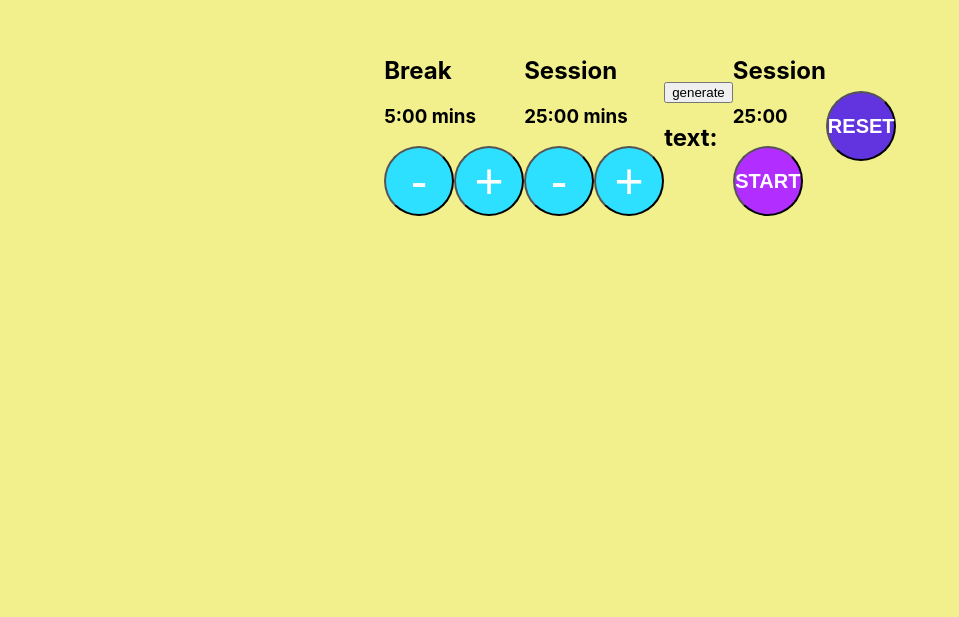
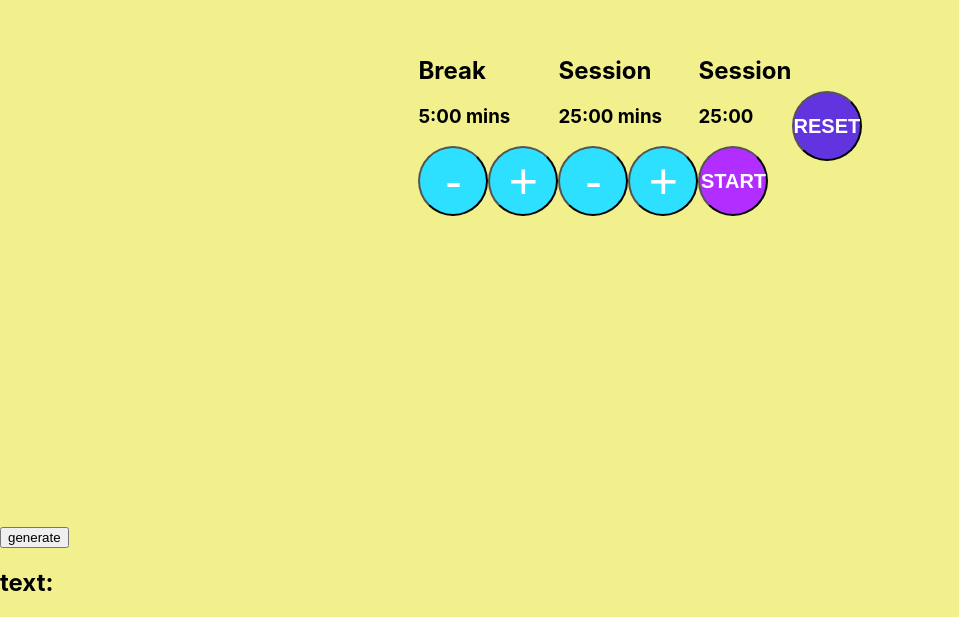
Before and after one commit to victoriadealba/Pomobreak, a React (Create React App) app in the folder client/: page / in a window 1280 px wide. Shown: the part 274-891 px from the top of the page, without its empty margins (0-959 px from the left). Before the commit the page ends 800 px from the top, so only its background shows below. Built offline with nearby package versions, Linux system fonts and the light colour scheme.

Commit message:
Modified long activity generator

```diff
--- a/client/src/App.js
+++ b/client/src/App.js
@@ -13,9 +13,25 @@ function App () {
   const [timeLeft, setTimeLeft] = useState(sessionLength);
   const [currIntervalType, setCurrIntervalType] = useState('Session');    //For Session or Break, start in session
 
-  //Long activity generator
-  const [activity, setActivity] = useState(null);
-  var activities = ["one one one", "two two two", "three three three", "four four four", "five five five"];
+  // Long activity generator
+  const [longActivity, setLongActivity] = useState(null);
+  var longActivities = [
+    "Let's flutter away and decorate our study space! Grab some sheets of paper and string Follow this link to make a group of butterflies. Copy and paste:  https://www.redtedart.com/easy-paper-butterfly/",
+    "\"Think of the perfect day, design a story board illustrating how it would happen! Copy and paste: https://www.wikihow.com/Draw-Storyboards\"",
+    "\"Scavenger Hunt! Go outside or around your house and take a picture of: Something Shiny, Something Red, An interesting view of the Sky, The biggest Tree, Something beautiful, The funniest thing\"",
+    "\"Rap Battle! Make a rap with the following words: Rat, Fun, Distance, copy and paste this link and go crazy!  https://rapscript.net/words/\"",
+    "\"Nature Scavenger Hunt! Go find: something fuzzy, something noisy, a chewed leaf, a stick, something you think is a treasure, two pieces of man-made litter, two different types of flowers or leaves\"",
+    "\"Yoga Time! Let's stretch, go outside or do it inside and see if you're up for the challenge! How bendy can you get? Copy and paste: https://www.youtube.com/watch?v=X655B4ISakg\"",
+    "Are you the next MasterChef? Ask your parent to help you cook up a fun snack! Recipe ideas: ",
+    "RIDDLE ME THIS! Time to put your mind to the test... Are you a Genius? Copy and paste: https://www.youtube.com/watch?v=6WZ5DCd3_4o",
+    "DANCE BATTLE! Can you do them all? Copy and paste: 1) https://www.youtube.com/watch?v=tz2OnrmzzHE 2) https://www.youtube.com/watch?v=Hf9MtIOZEzU&t=5s 3) https://www.youtube.com/watch?v=aXgy3kE1NIg",
+    "Close your eyes and listen to this video for a guided meditation. Can you be the next Yoda? Copy and paste: https://www.youtube.com/watch?v=DWOHcGF1Tmc",
+    "Let's do a DRINKING CHALLENGE! How long will it take you to drink 3 glasses of water? After the water lie down and copy and paste this link: https://www.youtube.com/watch?v=mV9BBR1RoGg",
+    "Take a power nap you deserve it! Or go watch an episode of your favorite TV show ",
+    "Airplane Competition! See which one could fly further... Let's make multiple types and test it out: Copy and paste: 1) https://allfortheboys.com/move-over-paper-airplanes/  2) https://www.youtube.com/watch?v=r9ReNKZiZNc",
+    "\"Let's make a Vision Board! Draw pictures of your biggest dreams and put it together in a collage! How to make a vision board, copy and paste: https://www.youtube.com/watch?v=9kDS24W8VRE  \"",
+    "Picture your dream and write out the dream as if it's already yours. Create a story of you living a day out in that dream or write a day in your life living your dream life!"
+  ];
 
   //Formatting Clock Display from ss to hr:mm:ss
   const clockFormat = (seconds) => {
@@ -137,8 +153,8 @@ function App () {
   }
 
   //Generate Random activity
-  const generate = () => {
-    setActivity(activities[Math.floor(Math.random()*activities.length)]);
+  const generateLongActivity = () => {
+    setLongActivity(longActivities[Math.floor(Math.random()*longActivities.length)]);
   }
 
   return <div className='App'>
@@ -155,11 +171,6 @@ function App () {
     increaseSessionOneMinute={increaseSessionOneMinute}
     clockFormat={clockFormat} />
 
-  <LongActivityGenerator
-   generate={generate}
-   activity={activity}
-  />
-
 <Timer
     sessionLength={sessionLength}
     breakLength={breakLength}
@@ -172,7 +183,13 @@ function App () {
    <button class = "ui button" id="reset-button" onClick={clickReset}>Reset</button>
 
     </div>
+
+    <LongActivityGenerator
+   generate={generateLongActivity}
+   activity={longActivity}
+    />
   </div>
+
 
 }
 
--- a/client/src/components/longActivityGenerator.js
+++ b/client/src/components/longActivityGenerator.js
@@ -1,5 +1,3 @@
-import {react} from 'react'
-
 const LongActivityGenerator = (props) => {
     const {
         generate,
```
